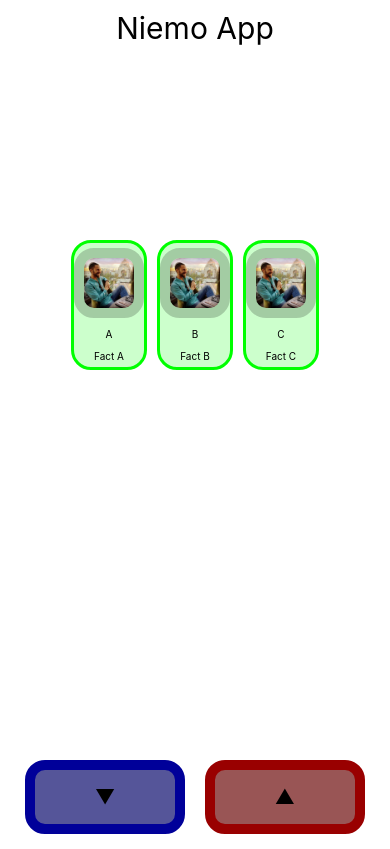
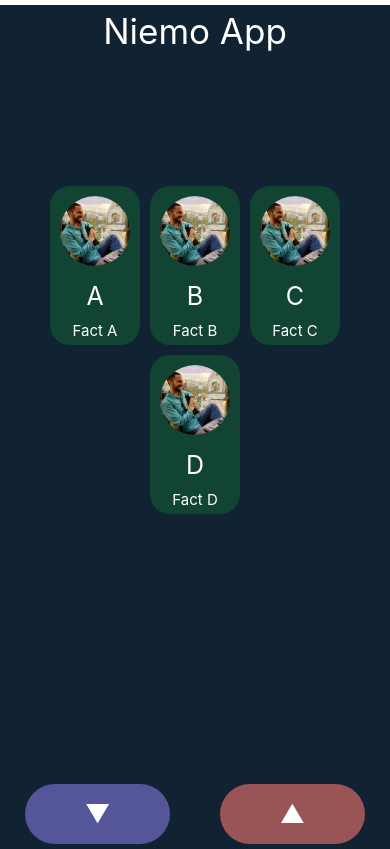
Before and after one commit to niembro64/react-native-tester, a React Native app: screen / in a window 390 px wide. Built offline with nearby package versions, Linux system fonts and the light colour scheme.

Commit message:
useEffect() being weird

```diff
--- a/App.js
+++ b/App.js
@@ -11,13 +11,21 @@ import {
 } from "react-native";
 
 const App = () => {
-  const [fetchData, setFetchData] = useState({});
+  const [fetchData, setFetchData] = useState({ name: "D", fact: "Fact D" });
   const [niemosIterator, setNiemosIterator] = useState(68);
   const [niemos, setNiemos] = useState([
     { name: "A", fact: "Fact A" },
     { name: "B", fact: "Fact B" },
     { name: "C", fact: "Fact C" },
   ]);
+
+  useEffect(() => {
+    setNiemos([
+      ...niemos,
+      { name: String.fromCharCode(niemosIterator), fact: fetchData.fact },
+    ]);
+    setNiemosIterator(niemosIterator + 1);
+  }, [fetchData]);
 
   const onClickHandlerLess = () => {
     niemos.pop();
@@ -38,21 +46,22 @@ const App = () => {
       .then((responseJson) => {
         console.log("getting data from fetch", responseJson);
         setFetchData(responseJson);
-        // setTimeout(() => {}, 2000);
       })
       .then(() => {
-        setNiemos([
-          ...niemos,
-          { name: String.fromCharCode(niemosIterator), fact: fetchData.fact },
-        ]);
-        setNiemosIterator(niemosIterator + 1);
+        // setNiemos([
+        //   ...niemos,
+        //   { name: String.fromCharCode(niemosIterator), fact: fetchData.fact },
+        // ]);
+        // setNiemosIterator(niemosIterator + 1);
       })
       .catch((error) => console.log(error));
   };
 
   return (
     <SafeAreaView style={styles.container}>
-      <Text style={styles.title}>Niemo App</Text>
+      <Text style={[styles.title, styles.textBig, styles.textWhite]}>
+        Niemo App
+      </Text>
       <View style={styles.niemoContainer}>
         {niemos.map((n, k) => {
           return (
@@ -68,22 +77,20 @@ const App = () => {
       <View>
         <View style={styles.buttons}>
           <TouchableOpacity
-            style={styles.buttonLeft}
-            title="▼"
-            color="blue"
+            style={[styles.button, styles.buttonLeft]}
             onPress={onClickHandlerLess}
-            // onPress={() => Alert.alert("Minus")}
           >
-            <Text style={styles.text}>▼</Text>
+            <Text style={[styles.text, styles.textMedium, styles.textWhite]}>
+              ▼
+            </Text>
           </TouchableOpacity>
           <TouchableOpacity
-            style={styles.buttonRight}
-            title="▲"
-            color="red"
+            style={[styles.button, styles.buttonRight]}
             onPress={onClickHandlerMore}
-            // onPress={() => Alert.alert("Plus")}
           >
-            <Text style={styles.text}>▲</Text>
+            <Text style={[styles.text, styles.textMedium, styles.textWhite]}>
+              ▲
+            </Text>
           </TouchableOpacity>
         </View>
       </View>
@@ -104,15 +111,20 @@ const NiemoComponent = (props) => (
     >
       <Image style={styles.image} source={require("./assets/mexico.jpg")} />
     </TouchableOpacity>
-    <Text style={styles.subTitle}>{props.myText}</Text>
-    <Text style={styles.subTitle}>{props.myFact}</Text>
+    <Text style={[styles.subTitle, styles.textMedium, styles.textWhite]}>
+      {props.myText}
+    </Text>
+    <Text style={[styles.subTitle, styles.textSmall, styles.textWhite]}>
+      {props.myFact}
+    </Text>
   </SafeAreaView>
 );
 
 const styles = StyleSheet.create({
   container: {
-    flex: 1,
-    backgroundColor: "#fff",
+    // flex: 1,
+    height: "100%",
+    backgroundColor: "#123",
     display: "flex",
     justifyContent: "space-between",
     alignItems: "center",
@@ -121,28 +133,44 @@ const styles = StyleSheet.create({
   },
   title: {
     textAlign: "center",
-    fontSize: 30,
     marginVertical: 5,
   },
   subTitle: {
     textAlign: "center",
-    fontSize: 10,
     marginVertical: 5,
   },
   text: {
     textAlign: "center",
-    fontSize: 20,
     marginVertical: 5,
     color: "#000000",
+  },
+  textBig: {
+    fontSize: 35,
+  },
+  textMedium: {
+    fontSize: 25,
+  },
+  textSmall: {
+    fontSize: 15,
+  },
+  textWhite: {
+    color: "#fff",
   },
   buttons: {
     width: 350,
     padding: 5,
     borderWidth: 0,
     borderColor: "#00000033",
-    borderRadius: 20,
+    borderRadius: 40,
     flexDirection: "row",
     justifyContent: "space-between",
+  },
+  button: {
+    fontWeight: "bold",
+    // borderWidth: 5,
+    borderRadius: 40,
+    paddingHorizontal: 60,
+    paddingVertical: 10,
   },
   separator: {
     borderBottomColor: "#737373",
@@ -150,37 +178,27 @@ const styles = StyleSheet.create({
     marginVertical: 5,
   },
   buttonLeft: {
-    fontWeight: "bold",
-    borderWidth: 10,
-    borderColor: "#000099",
-    color: "#000099",
+    // borderColor: "#000099",
     backgroundColor: "#555599",
-    borderRadius: 20,
-    paddingHorizontal: 60,
-    paddingVertical: 10,
   },
   buttonRight: {
-    fontWeight: "bold",
-    borderWidth: 10,
-    borderColor: "#990000",
+    // borderColor: "#990000",
     backgroundColor: "#995555",
-    borderRadius: 20,
-    paddingHorizontal: 60,
-    paddingVertical: 10,
   },
   image: {
     resizeMode: "contain",
     width: 70,
     height: 70,
-    borderWidth: 10,
-    borderColor: "#00000033",
-    borderRadius: 20,
-    marginVertical: 5,
+    // borderWidth: 10,
+    // borderColor: "#00000033",
+    borderRadius: 40,
+    // marginVertical: 5,
+    margin: 10,
   },
   niemoContainer: {
     borderWidth: 0,
     borderColor: "#00000033",
-    borderRadius: 20,
+    borderRadius: 40,
     flexDirection: "row",
     flexWrap: "wrap",
     justifyContent: "center",
@@ -188,11 +206,11 @@ const styles = StyleSheet.create({
     textAlign: "center",
   },
   niemo: {
-    borderWidth: 3,
+    // borderWidth: 3,
+    // borderColor: "#009900",
+    backgroundColor: "#114433",
     margin: 5,
-    padding: 10,
-    borderColor: "#00ff00",
-    backgroundColor: "#00ff0033",
+    // padding: 10,
     borderRadius: 20,
     display: "flex",
     justifyContent: "center",
```
